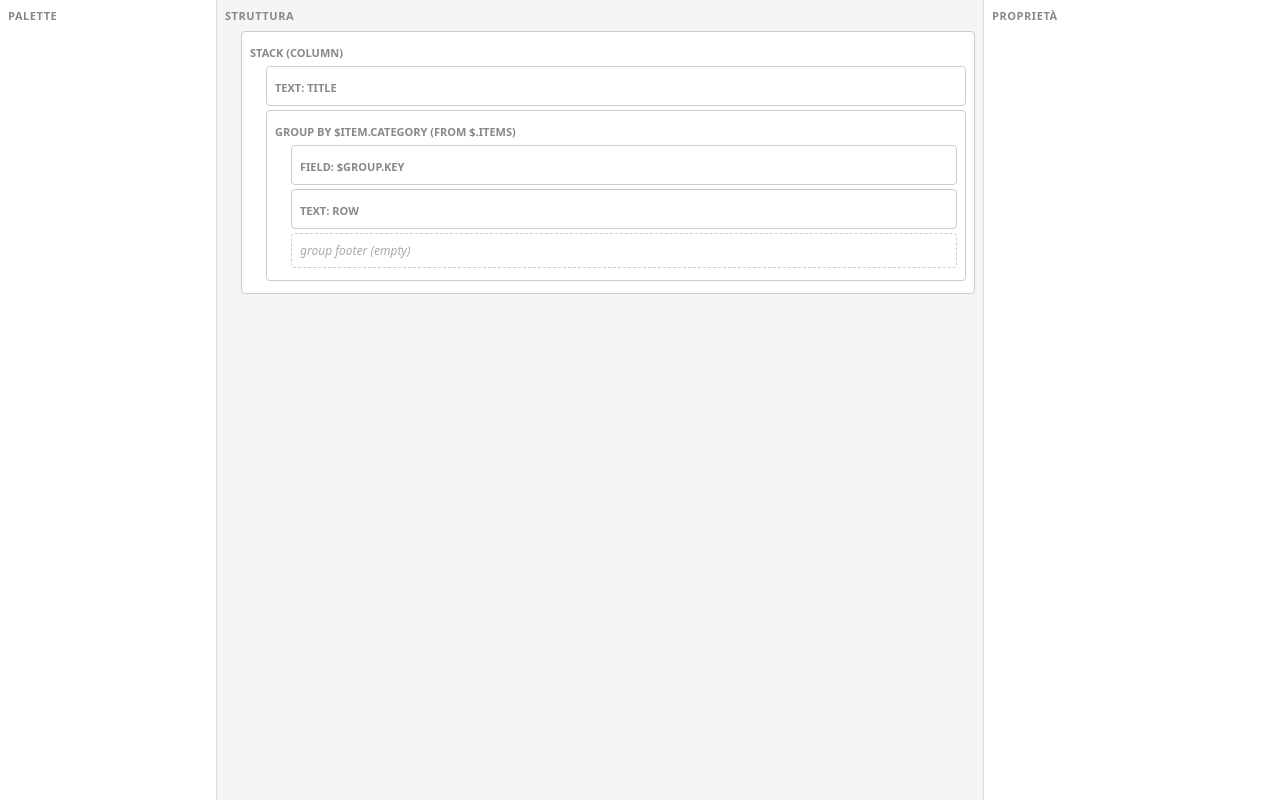
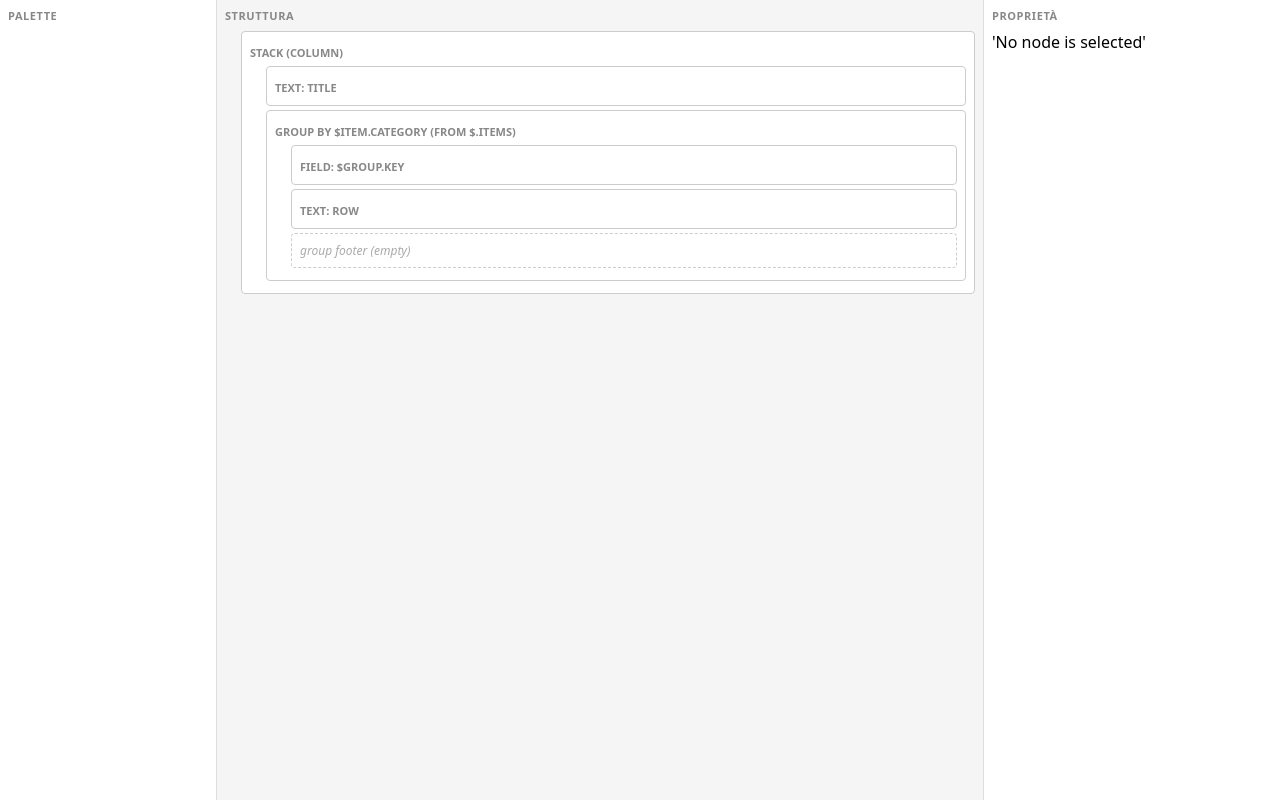
Before and after one commit to ProgrammatoreInCamicia/print-engine, a React (Vite) app in the folder packages/designer/: page / in a window 1280 px wide. Built offline with nearby package versions, Linux system fonts and the light colour scheme.

Commit message:
added prperties panel for managing current selected node

```diff
--- a/packages/designer/src/App.tsx
+++ b/packages/designer/src/App.tsx
@@ -1,5 +1,6 @@
 import './App.css';
 import { exampleDoc } from './data/exampleDoc';
+import { PropertiesPanel } from './panels/PropertiesPanel';
 import { DesignerProvider, useDesigner } from './state/DesignerContext';
 import { StructureNode } from './structure/StructureNode';
 
@@ -13,7 +14,7 @@ export function App() {
 }
 
 export function AppLayout() {
-    const { doc, selection } = useDesigner();
+    const { doc } = useDesigner();
 
     return (
         <div className="app">
@@ -30,6 +31,7 @@ export function AppLayout() {
 
             <aside className="app-properties">
                 <h2>Proprietà</h2>
+                <PropertiesPanel />
                 {/* Step 5: panel for the selected node */}
             </aside>
         </div>
--- /dev/null
+++ b/packages/designer/src/panels/PropertiesPanel.css
@@ -0,0 +1,9 @@
+.properties-panel {
+    font-size: 13px;
+    color: #333;
+}
+
+.properties-panel-empty {
+    color: #999;
+    font-style: italic;
+}
--- /dev/null
+++ b/packages/designer/src/panels/PropertiesPanel.tsx
@@ -0,0 +1,31 @@
+import { useDesigner } from "../state/DesignerContext";
+import { getAtPath } from "../structure/paths";
+
+export function PropertiesPanel() {
+    const { selection, doc } = useDesigner();
+    let content: React.ReactNode;
+
+    if (selection === null) {
+        content = <span className="properties-panel-empty">'No node is selected'</span>;
+    } else {
+        const currentNode = getAtPath(doc, selection);
+        if (currentNode === undefined) {
+            content = 'Node is not available';
+        } else {
+            switch (currentNode.type) {
+                case 'field':
+                    content = <div>Field panel goes here</div>;
+                    break;
+                default:
+                    content = `No panel yet for type: ${currentNode.type}`;
+                    break;
+            }
+        }
+    }
+
+    return (
+        <div className="properties-panel">
+            {content}
+        </div>
+    );
+}
--- a/packages/designer/src/state/DesignerContext.tsx
+++ b/packages/designer/src/state/DesignerContext.tsx
@@ -1,24 +1,42 @@
-import { PrintDocument } from "@print-engine/schema";
-import { createContext, ReactNode, useContext, useState } from "react";
+import { Node, PrintDocument } from "@print-engine/schema";
+import { createContext, ReactNode, useContext, useReducer, useState } from "react";
 import { NodePath } from "../structure/paths";
+import { designerReducer } from "./reducer";
 
 interface DesignerContextValue {
     doc: PrintDocument;
     selection: NodePath | null;
     setSelection: (path: NodePath | null) => void;
+    updateNode: (path: NodePath, node: Node) => void;
+    undo: () => void;
+    redo: () => void;
+    canUndo: boolean;
+    canRedo: boolean;
 }
 
 const DesignerContext = createContext<DesignerContextValue | null>(null);
 
 export function DesignerProvider({doc, children} : {doc: PrintDocument, children: ReactNode}) {
-    const [selection, setSelection] = useState<NodePath | null>(null);
+    const [state, dispatch] = useReducer(designerReducer, {
+        current: doc,
+        future: [],
+        past: [],
+        selection: null
+    });
+
+    const value: DesignerContextValue = {
+        doc: state.current,
+        selection: state.selection,
+        setSelection: (path) => dispatch({ type: 'SET_SELECTION', path }),
+        updateNode: (path, node) => dispatch({ type: 'UPDATE_NODE', path, node }),
+        undo: () => dispatch({ type: 'UNDO' }),
+        redo: () => dispatch({ type: 'REDO' }),
+        canUndo: state.past.length > 0,
+        canRedo: state.future.length > 0,
+    };
 
     return (
-        <DesignerContext value={{
-            doc,
-            selection,
-            setSelection
-        }}>
+        <DesignerContext value={value}>
             {children}
         </DesignerContext>
     )
```
